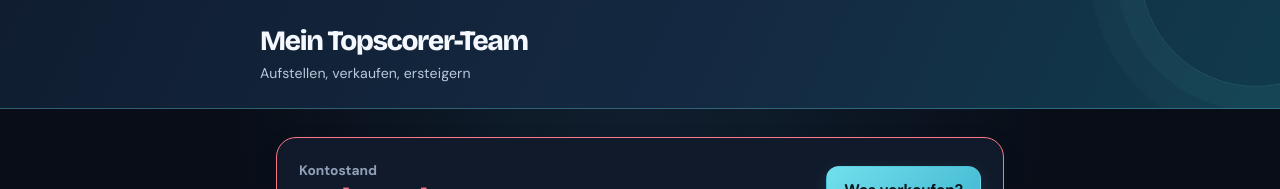
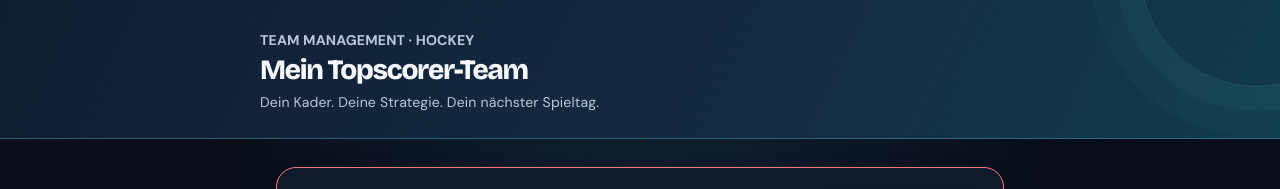
Before and after one commit to ncioyanick3939/Statistic.topscorrer, a Vue app: page / in a window 1280 px wide. Shown: the top 189 px of the page. Built offline with nearby package versions, Linux system fonts and the light colour scheme; no server answers.

Commit message:
feat: refine app header and product branding

```diff
--- a/App.vue
+++ b/App.vue
@@ -12,7 +12,10 @@ onMounted(connectCloud)
 </script>
 
 <template>
-  <header class="top"><b>Mein Topscorer-Team</b><span>Aufstellen, verkaufen, ersteigern</span></header>
+  <header class="top">
+    <b><span class="brand-kicker">TEAM MANAGEMENT · HOCKEY</span>Mein Topscorer-Team</b>
+    <span>Dein Kader. Deine Strategie. Dein nächster Spieltag.</span>
+  </header>
   <main class="page">
     <PlayerDetail v-if="current && state.tab === 'spieler'" :x="current" />
     <HeuteView v-else-if="state.tab === 'heute'" />
@@ -22,3 +25,15 @@ onMounted(connectCloud)
   </main>
   <TabBar />
 </template>
+
+<style>
+.brand-kicker {
+  display: block;
+  margin-bottom: 7px;
+  color: #79d9e9;
+  font-family: var(--body);
+  font-size: .66rem;
+  font-weight: 850;
+  letter-spacing: .16em;
+}
+</style>
```
